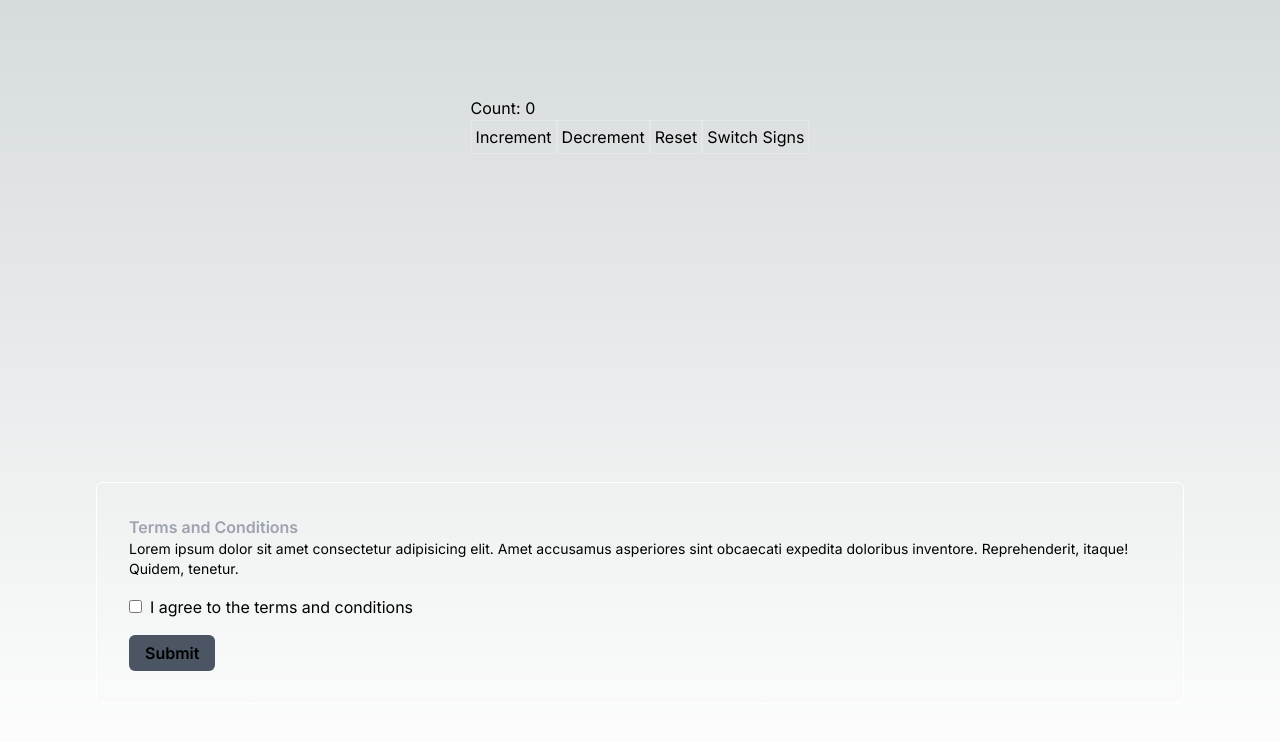
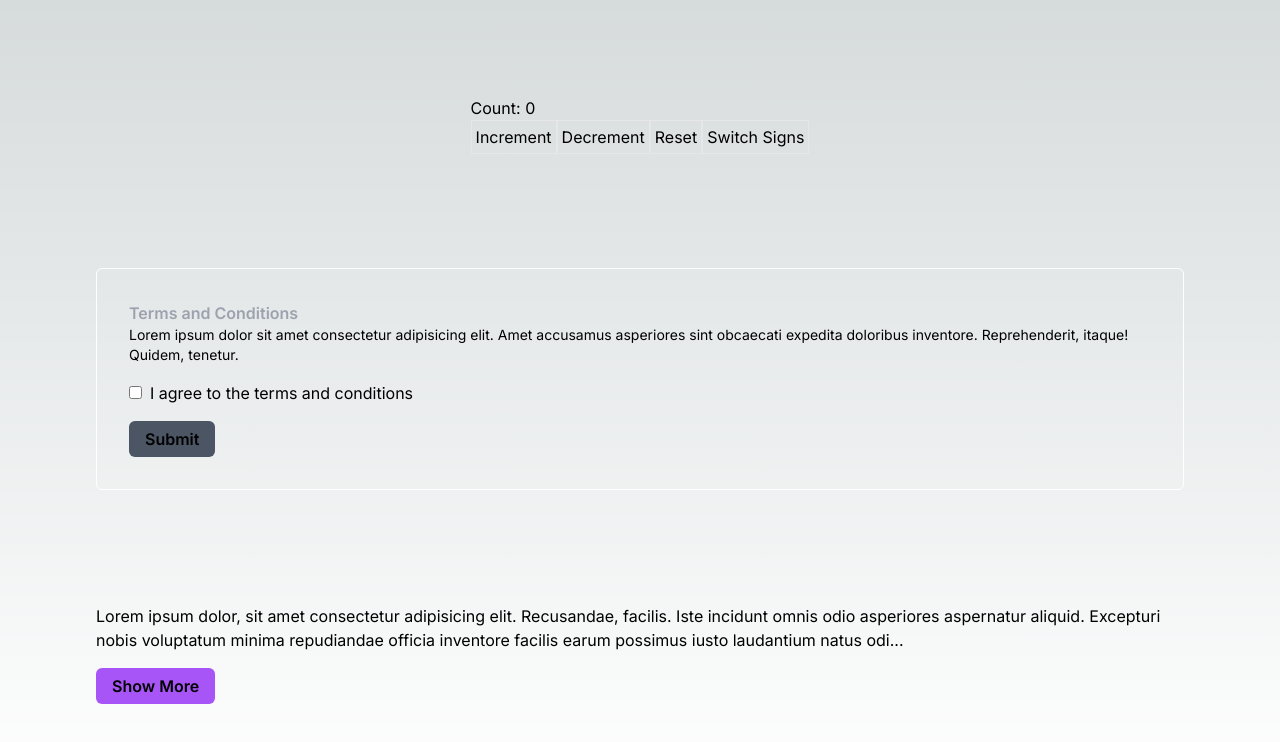
Before and after one commit to andrewgilliland/testing-nextjs, a Next.js app: page / in a window 1280 px wide. Shown: the top 742 px of the page. Built offline with nearby package versions, Linux system fonts and the light colour scheme.

Commit message:
feat: adds ExpandableText

```diff
--- a/src/app/page.tsx
+++ b/src/app/page.tsx
@@ -1,9 +1,9 @@
 "use client";
 
 import Counter from "@/components/Counter";
+import ExpandableText from "@/components/ExpandableText";
 import TermsAndConditions from "@/components/TermsAndConditions";
-import UserForm from "@/components/UserForm";
-import UserList from "@/components/UserList";
+
 import { useState } from "react";
 
 export type User = {
@@ -26,6 +26,10 @@ export default function Home() {
       <UserList users={users} /> */}
       <Counter initialCount={0} />
       <TermsAndConditions />
+      <ExpandableText
+        text="
+      Lorem ipsum dolor, sit amet consectetur adipisicing elit. Recusandae, facilis. Iste incidunt omnis odio asperiores aspernatur aliquid. Excepturi nobis voluptatum minima repudiandae officia inventore facilis earum possimus iusto laudantium natus odit commodi, libero itaque impedit sunt! Aspernatur harum labore eum deleniti architecto. Doloribus nam nostrum eos quis beatae, enim eveniet cum velit blanditiis officiis odio incidunt ipsa sed perspiciatis quibusdam. Odio laboriosam unde perferendis possimus quibusdam et, neque tempore ipsa deserunt rem similique. Nihil ullam vel illo? Exercitationem voluptas amet, distinctio veniam suscipit provident est laudantium perspiciatis, vel sed unde aspernatur molestiae quo dignissimos sit excepturi sint veritatis similique minima."
+      />
     </main>
   );
 }
--- /dev/null
+++ b/src/components/ExpandableText.tsx
@@ -0,0 +1,24 @@
+import { useState } from "react";
+
+const ExpandableText = ({ text }: { text: string }) => {
+  const limit = 255;
+  const [isExpanded, setIsExpanded] = useState(false);
+
+  if (text.length <= limit) {
+    return <article>{text}</article>;
+  }
+
+  return (
+    <div>
+      <article>{isExpanded ? text : `${text.slice(0, limit)}...`}</article>
+      <button
+        className="bg-purple-500 hover:bg-purple-700 disabled:bg-gray-600 font-semibold text-black rounded-md px-4 py-1.5 transition-colors duration-300 ease-in-out mt-4"
+        onClick={() => setIsExpanded(!isExpanded)}
+      >
+        {isExpanded ? "Show Less" : "Show More"}
+      </button>
+    </div>
+  );
+};
+
+export default ExpandableText;
```
